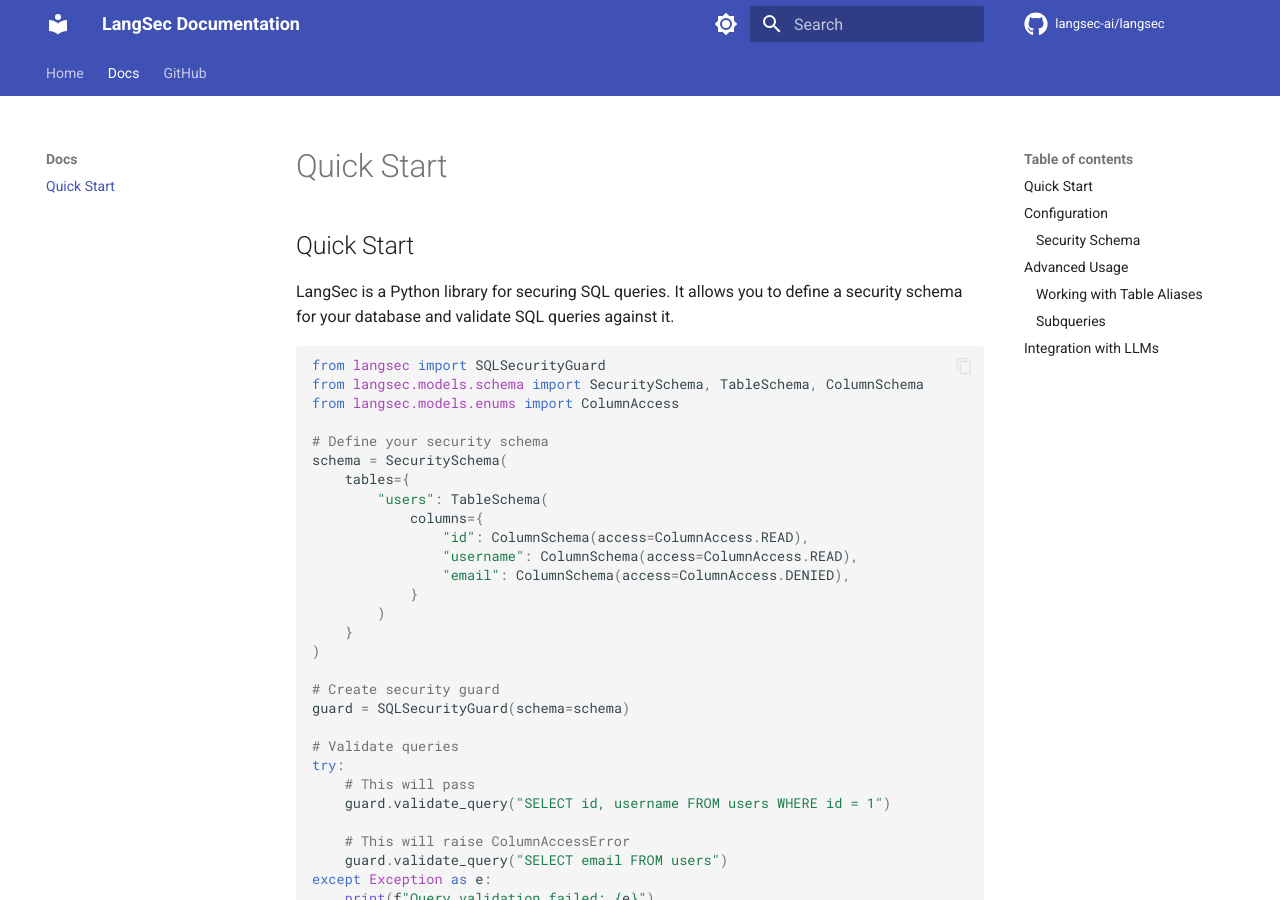
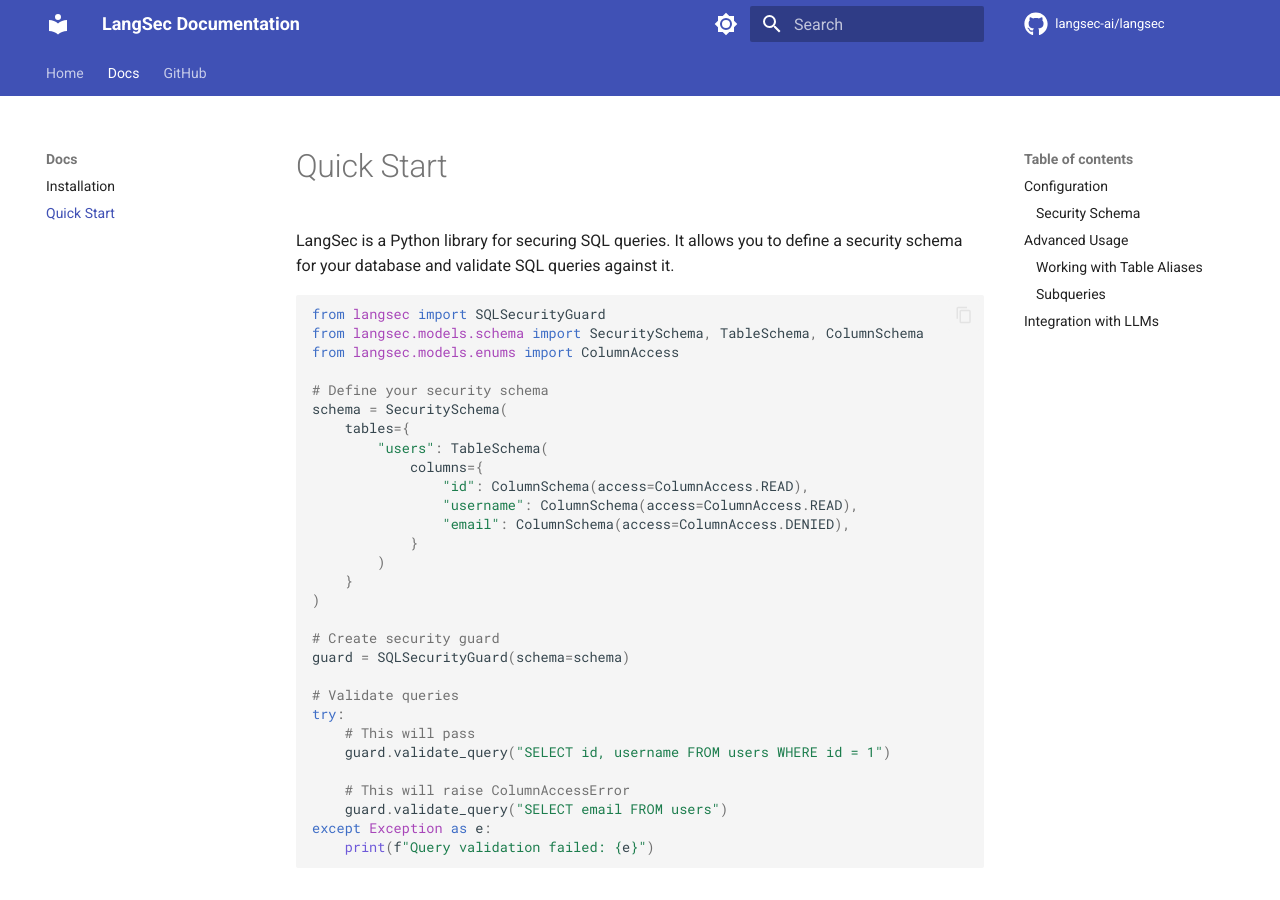
Before and after one commit to langsec-ai/langsec, an MkDocs documentation site: the page built from docs/quick-start.md, in a window 1280 px wide and 900 px high. Built offline with MkDocs 1.6.1 and Material for MkDocs 9.7.7, drawn with Linux system fonts in a browser that asks for light colours; comment, search, counter and statistics services are not loaded.

Commit message:
Feature/docs (#11)
* Fixing links and changing ci name

Signed-off-by: Amit Schendel <amitschendel@gmail.com>

* Adding syntax highlight

Signed-off-by: Amit Schendel <amitschendel@gmail.com>

* Fixing docs yaml

Signed-off-by: Amit Schendel <amitschendel@gmail.com>

* Fixing docs structure

Signed-off-by: Amit Schendel <amitschendel@gmail.com>

* Fixing docs structure

Signed-off-by: Amit Schendel <amitschendel@gmail.com>

* Fixing location of docs

Signed-off-by: Amit Schendel <amitschendel@gmail.com>

* Adding installation page

Signed-off-by: Amit Schendel <amitschendel@gmail.com>

---------

Signed-off-by: Amit Schendel <amitschendel@gmail.com>

````diff
--- a/docs/quick-start.md
+++ b/docs/quick-start.md
@@ -1,5 +1,3 @@
-## Quick Start
-
 LangSec is a Python library for securing SQL queries. It allows you to define a security schema for your database and validate SQL queries against it.
 
 ```python
--- a/mkdocs.yml
+++ b/mkdocs.yml
@@ -37,5 +37,6 @@ markdown_extensions:
 nav:
   - Home: index.md
   - Docs:
+    - Installation: installation.md
     - Quick Start: quick-start.md
   - GitHub: https://github.com/langsec-ai/langsec
````
Also changed, not shown: docs/installation.md (added, +5 -0 lines).
